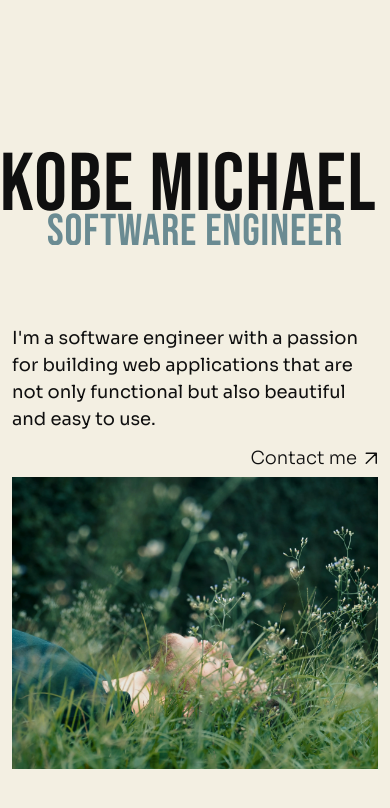
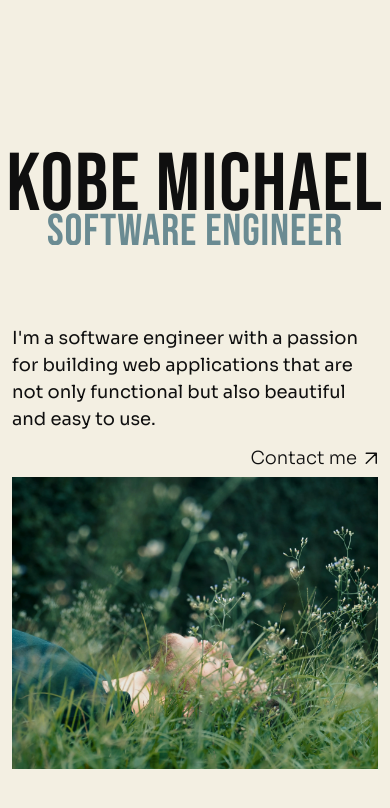
Before and after one commit to Kobeboy15/team_portfolio, a Next.js app: page / in a window 390 px wide. Shown: the top 808 px of the page. Built offline with nearby package versions, Linux system fonts and the light colour scheme.

Commit message:
fix: wrap long mobile title without affecting sm+ layout

```diff
--- a/src/components/sections/HeroSection.tsx
+++ b/src/components/sections/HeroSection.tsx
@@ -18,7 +18,7 @@ export function HeroSection() {
       <div className="flex flex-col w-full h-full ">
         {/* Hero Name and Role Phrases */}
         <div className="flex flex-col items-center sm:items-start justify-start pt-2 lg:pt-0 sm:pl-1 2xl:pl-(--token-hero-headings-padding-left)">
-          <h1 className="w-full text-header-1 tracking-display font-bebas whitespace-nowrap">
+          <h1 className="w-full text-center sm:text-left text-header-1 tracking-display font-bebas whitespace-normal sm:whitespace-nowrap">
             {heroData.name}
           </h1>
           <RotatingRolePhrases
```
